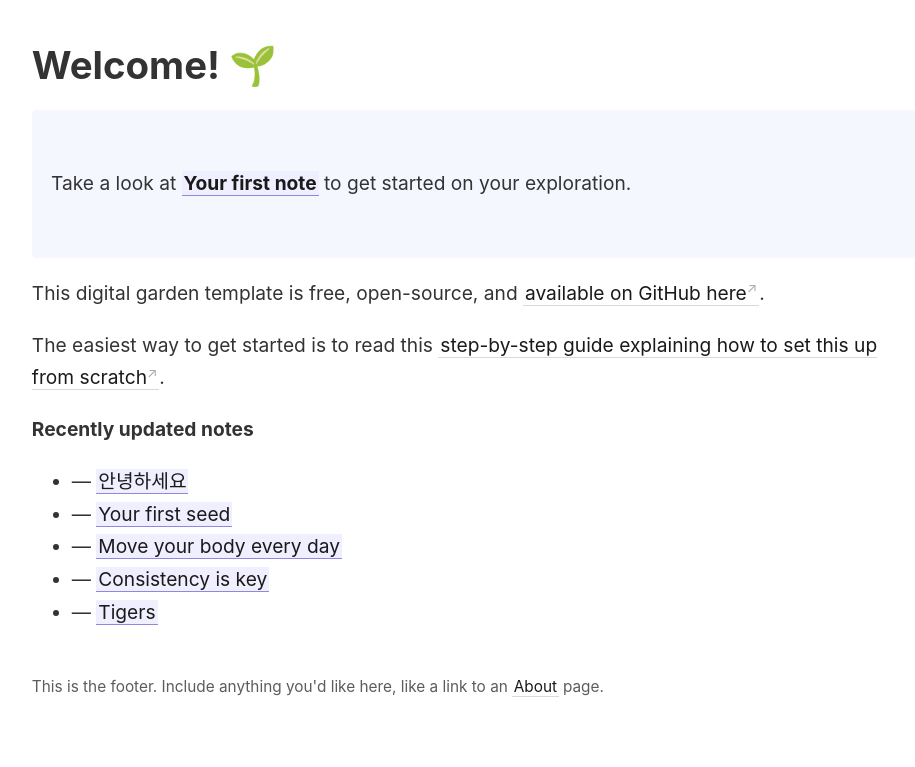
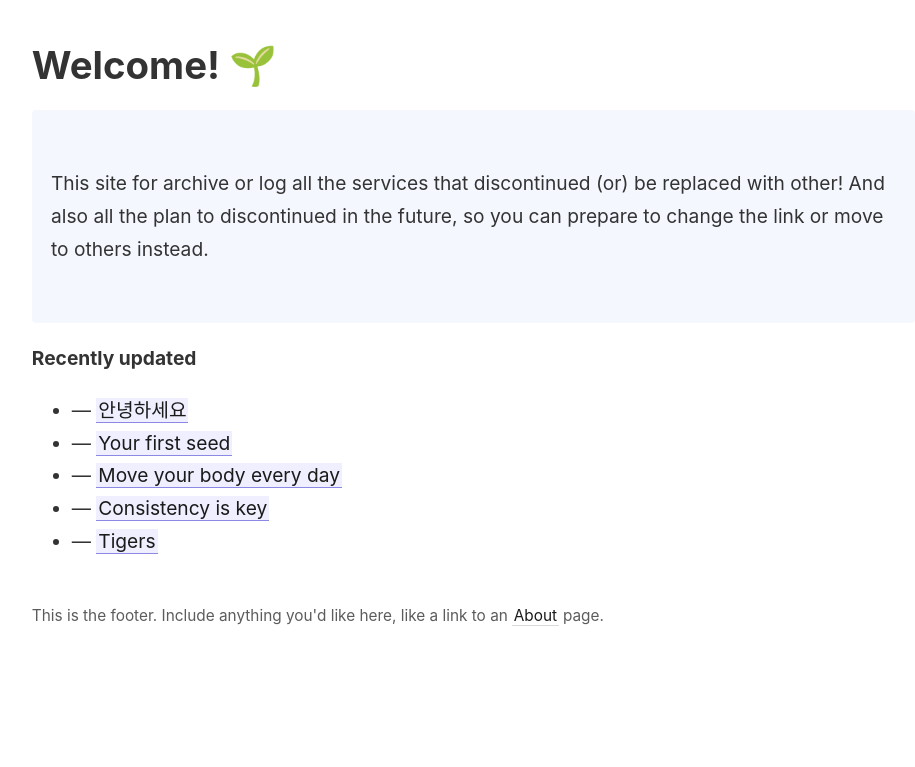
Before and after one commit to toonshouin/deprecated, a Jekyll site: the page built from _pages/index.md, in a window 1280 px wide. Shown: the part 264-1031 px from the top of the page, without its empty margins (45-960 px from the left). Built offline with Jekyll 4.4.1, drawn with Linux system fonts in a browser that asks for light colours; after the commit the page ends 960 px from its top, so only the background shows below that.

Commit message:
Update index.md

```diff
--- a/_pages/index.md
+++ b/_pages/index.md
@@ -8,14 +8,11 @@ permalink: /
 # Welcome! 🌱
 
 <p style="padding: 3em 1em; background: #f5f7ff; border-radius: 4px;">
-  Take a look at <span style="font-weight: bold">[[Your first note]]</span> to get started on your exploration.
+  This site for archive or log all the services that discontinued (or) be replaced with other!
+  And also all the plan to discontinued in the future, so you can prepare to change the link or move to others instead.
 </p>
 
-This digital garden template is free, open-source, and [available on GitHub here](https://github.com/maximevaillancourt/digital-garden-jekyll-template).
-
-The easiest way to get started is to read this [step-by-step guide explaining how to set this up from scratch](https://maximevaillancourt.com/blog/setting-up-your-own-digital-garden-with-jekyll).
-
-<strong>Recently updated notes</strong>
+<strong>Recently updated</strong>
 
 <ul>
   {% assign recent_notes = site.notes | sort: "last_modified_at_timestamp" | reverse %}
```
